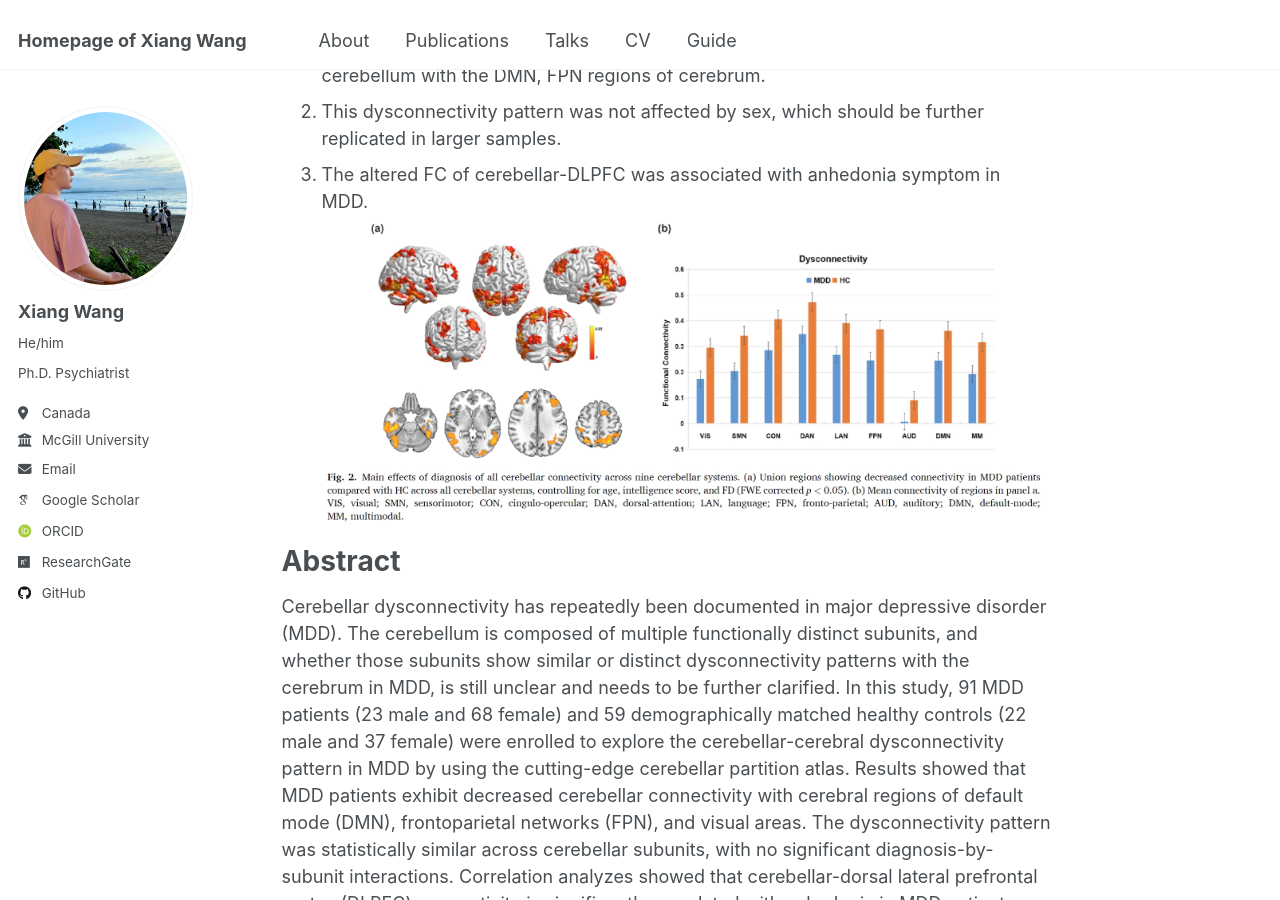
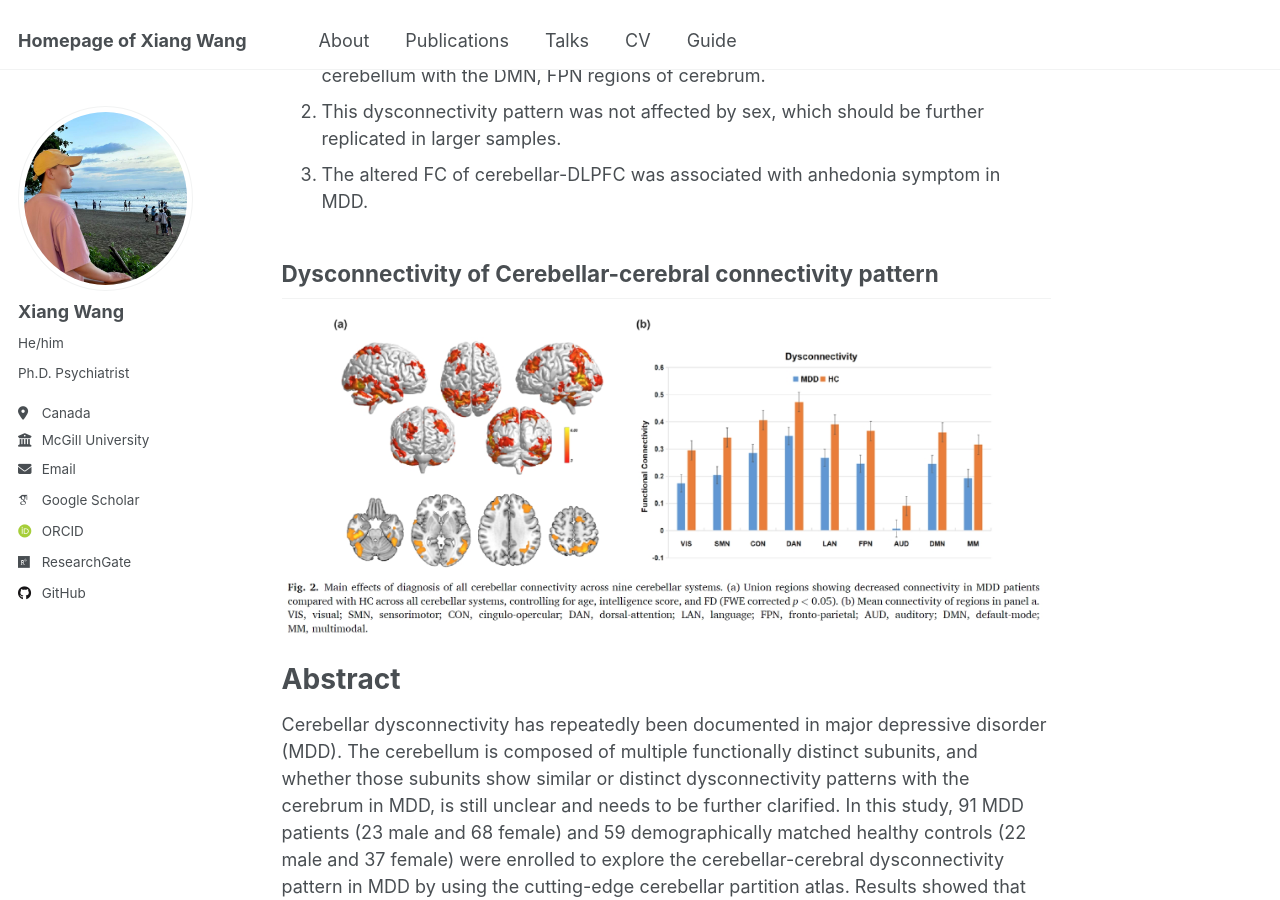
Before and after one commit to Xiang-Wangs/xiang-wangs.github.io, a Jekyll site: the page built from _publications/20230408_Disrupted_functional_connectivity_of_the_cerebellum_with_default_mode_and_frontoparietal_networks_in_young_adults_with_MDD.md, in a window 1280 px wide and 900 px high, scrolled down 303 px. Built offline with Jekyll 4.4.1, drawn with Linux system fonts in a browser that asks for light colours; some web fonts are replaced.

Commit message:
Update 20230408_Disrupted_functional_connectivity_of_the_cerebellum_with_default_mode_and_frontoparietal_networks_in_young_adults_with_MDD.md

```diff
--- a/_publications/20230408_Disrupted_functional_connectivity_of_the_cerebellum_with_default_mode_and_frontoparietal_networks_in_young_adults_with_MDD.md
+++ b/_publications/20230408_Disrupted_functional_connectivity_of_the_cerebellum_with_default_mode_and_frontoparietal_networks_in_young_adults_with_MDD.md
@@ -17,6 +17,9 @@ Highlights
 1. MDD patients showed a common connectivity disrupt pattern with cerebrum across all cerebellar subunits, which are primarily characterized by decreased coupling of cerebellum with the DMN, FPN regions of cerebrum.
 2. This dysconnectivity pattern was not affected by sex, which should be further replicated in larger samples.
 3. The altered FC of cerebellar-DLPFC was associated with anhedonia symptom in MDD.
+
+Dysconnectivity of Cerebellar-cerebral connectivity pattern
+------
 ![Dysconnectivity of Cerebellar-cerebral connectivity pattern](/images/Article/Cerebellum_Figure2.jpg)
 
 Abstract
```
